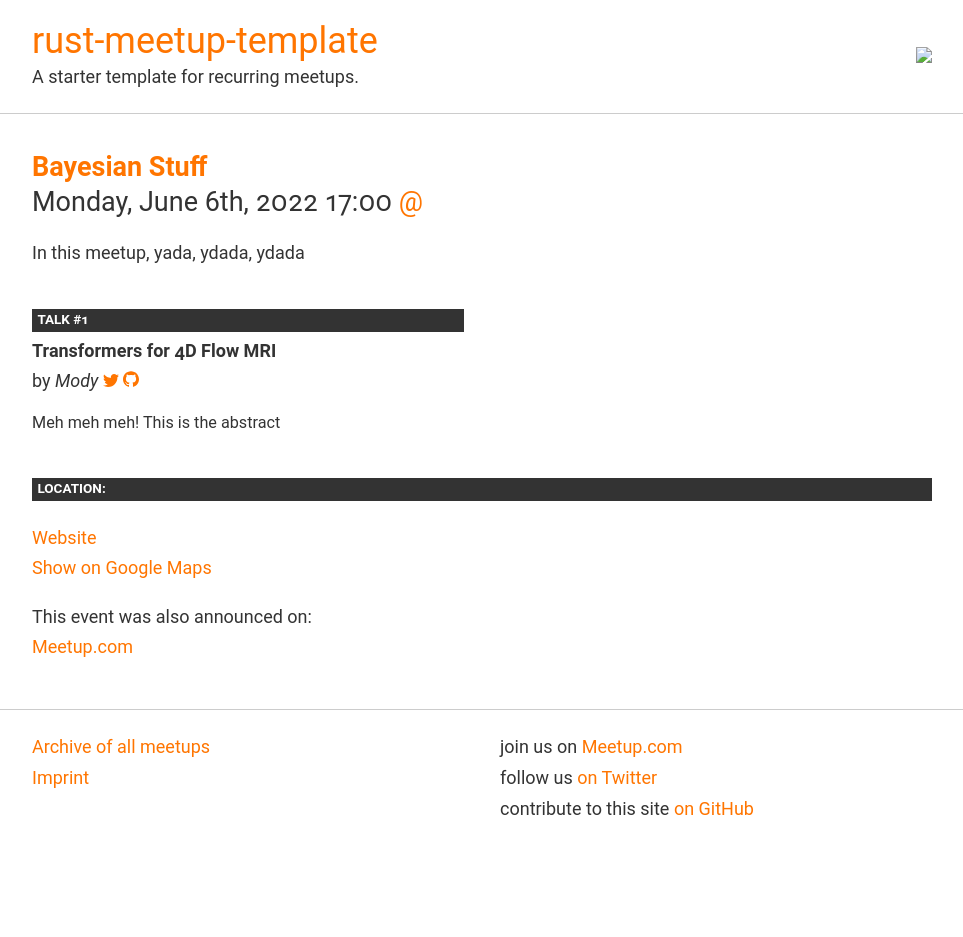
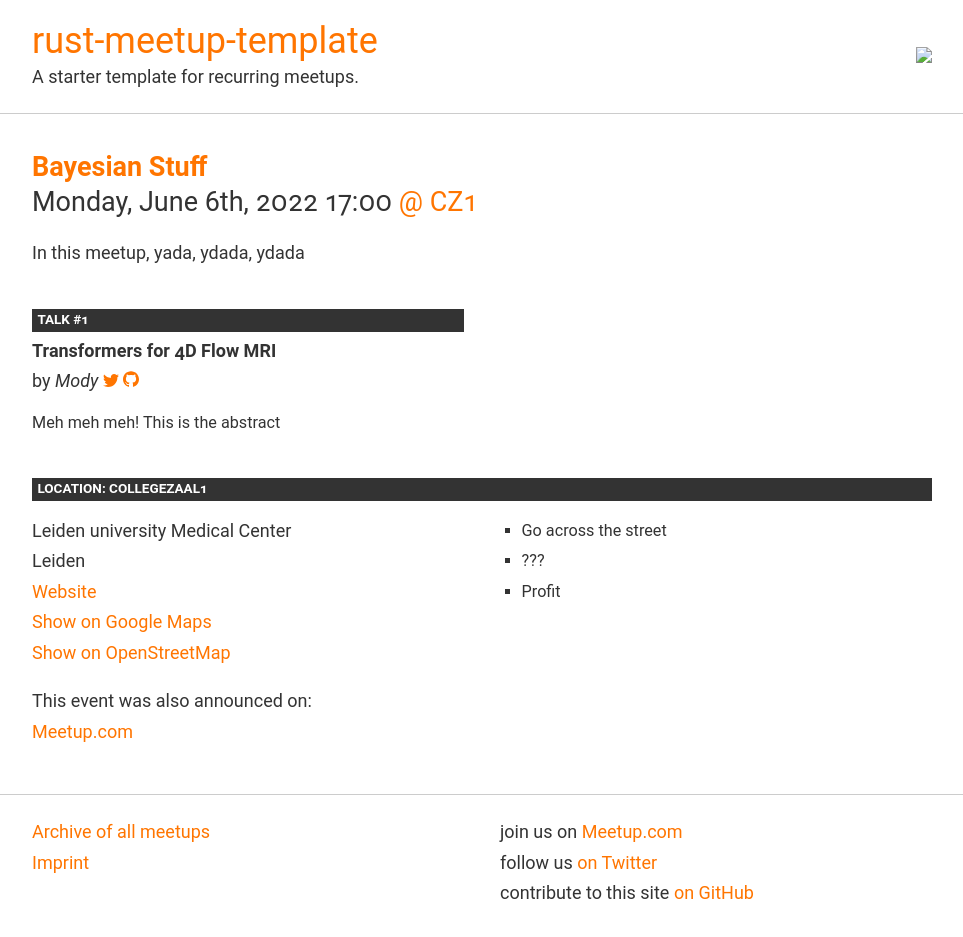
Before and after one commit to lumcaimeetup/lumcaimeetup.github.io, a Jekyll site: the page built from _posts/2022-06-06-modytalk.md, in a window 1280 px wide. Shown: the whole page, without its empty margins (158-1121 px from the left). Built offline with Jekyll 4.4.1, drawn with Linux system fonts in a browser that asks for light colours; before the commit the page ends 900 px from its top, so only the background shows below that.

Commit message:
pushed cz1 as location

```diff
--- a/_data/locations.yml
+++ b/_data/locations.yml
@@ -1,8 +1,8 @@
-example-venue:
-  short: "Example"
-  name: "Example Venue"
-  street: "Test Street 4"
-  city: "Testburg"
+Collegezaal1:
+  short: "CZ1"
+  name: "Collegezaal1"
+  street: "Leiden university Medical Center"
+  city: "Leiden"
   web: "http://test.com"
   osm: "https://www.openstreetmap.org/node/42069"
   directions: |
--- a/_posts/2022-06-06-modytalk.md
+++ b/_posts/2022-06-06-modytalk.md
@@ -4,7 +4,7 @@ date: 2022-06-06 16:00:00 CET
 categories: meetup
 links:
     "Meetup.com": "https://www.meetup.com/example"
-location: CollegeZal1
+location: Collegezaal1
 talks:
 - title: "Transformers for 4D Flow MRI"
   speaker:
```
Also changed, not shown: _posts/2022-10-06-example-event.md (+1 -1 lines).
